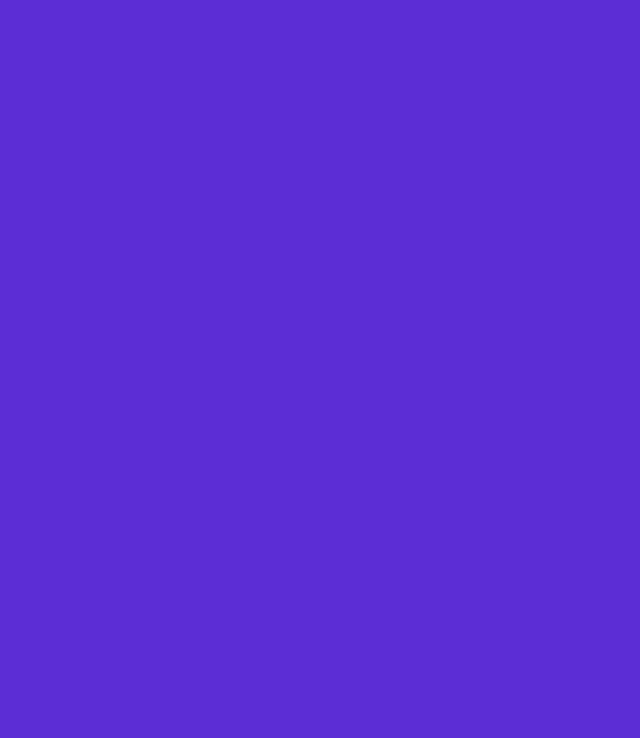
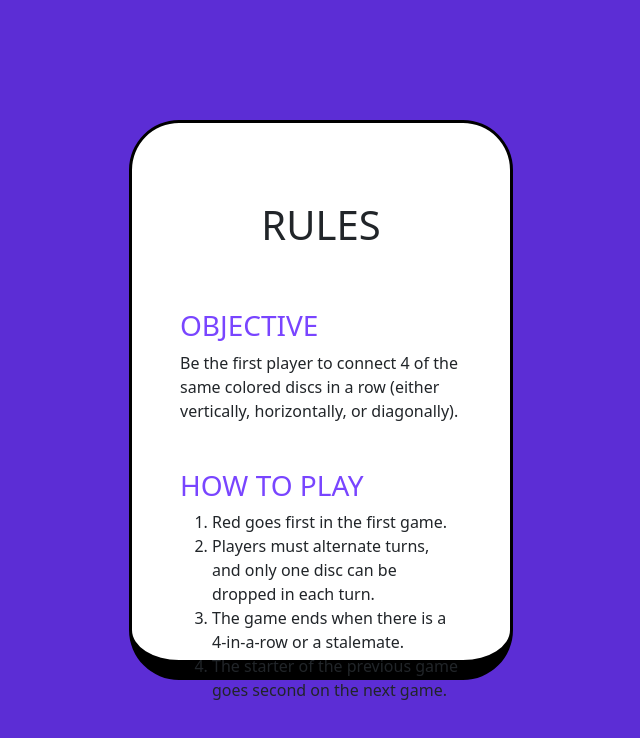
Before and after one commit to 911samuel/connect-four, a React (Vite) app: page /rules in a window 1280 px wide. Before the commit this address had no page. Shown: the top 738 px of the page, without its empty margins (319-959 px from the left). Built offline with nearby package versions, Linux system fonts and the light colour scheme.

Commit message:
add Link

```diff
--- a/src/App.css
+++ b/src/App.css
@@ -20,25 +20,25 @@ html {
 h1 {
     font-size: 56px;
     line-height: 71px;
-    font-weight: 700;
+    font-weight: 900;
 }
 
 h2 {
     font-size: 24px;
     line-height: 31px;
-    font-weight: 700;
+    font-weight: 900;
 }
 
 h3 {
     font-size: 20px;
     line-height: 26px;
-    font-weight: 700;
+    font-weight: 900;
 }
 
 h4 {
     font-size: 16px;
     line-height: 21px;
-    font-weight: 700;
+    font-weight: 900;
 }
 
 #root {
@@ -169,6 +169,31 @@ h4 {
     border-bottom: 20px solid black;
 }
 
+.rule-container {
+    display: flex;
+    flex-direction: column;
+    width: 30%;
+    height: 70%;
+    background-color: var(--white);
+    border-radius: 50px;
+    margin: auto;
+    padding: 3em;
+    border: 3px solid black;
+    border-bottom: 20px solid black;
+}
+
+.rule-container .rule-text{
+    margin: 30px auto;
+}
+
+.rule-container .rule-text1 {
+    color: var(--purple-light);
+    margin-top: 30px;
+}
+
+
+
+
 #playerDisplay {
     font-family: sans-serif;
     font-size: 15px;
--- a/src/App.tsx
+++ b/src/App.tsx
@@ -2,6 +2,7 @@ import "./App.css";
 import Board from "./components/Board";
 import Menu from "./components/Menu";
 import { BrowserRouter as Router, Routes, Route } from "react-router-dom";
+import Rules from "./components/Rules";
 
 function App() {
   return (
@@ -9,6 +10,7 @@ function App() {
       <Routes>
         <Route path="/" element={<Menu />}></Route>
         <Route path="/board/*" element={<Board />}></Route>
+        <Route path="/rules/*" element= {<Rules />}></Route>
       </Routes>
     </Router>
   );
--- a/src/components/Menu.tsx
+++ b/src/components/Menu.tsx
@@ -14,7 +14,7 @@ const Menu: React.FC = () => {
         onClick={() => {}}
       />
       <Button
-        to="board"
+        to="rules"
         label="GAME RULES"
         backgroundColor="#FFFFFF"
         onClick={() => {}}
--- /dev/null
+++ b/src/components/Rules.tsx
@@ -0,0 +1,26 @@
+import React from "react";
+
+const Rule: React.FC = () => {
+  return (
+    <div className="rule-container">
+      <h1 className="rule-text">RULES</h1>
+      <h3 className="rule-text1">OBJECTIVE</h3>
+      <p className="rule-text2">
+        Be the first player to connect 4 of the same colored discs in a row
+        (either vertically, horizontally, or diagonally).
+      </p>
+      <h3 className="rule-text1">HOW TO PLAY</h3>
+      <ol className="howto-list">
+        <li>Red goes first in the first game.</li>
+        <li>
+          Players must alternate turns, and only one disc can be dropped in each
+          turn.
+        </li>
+        <li>The game ends when there is a 4-in-a-row or a stalemate.</li>
+        <li>The starter of the previous game goes second on the next game.</li>
+      </ol>
+    </div>
+  );
+};
+
+export default Rule;
```
